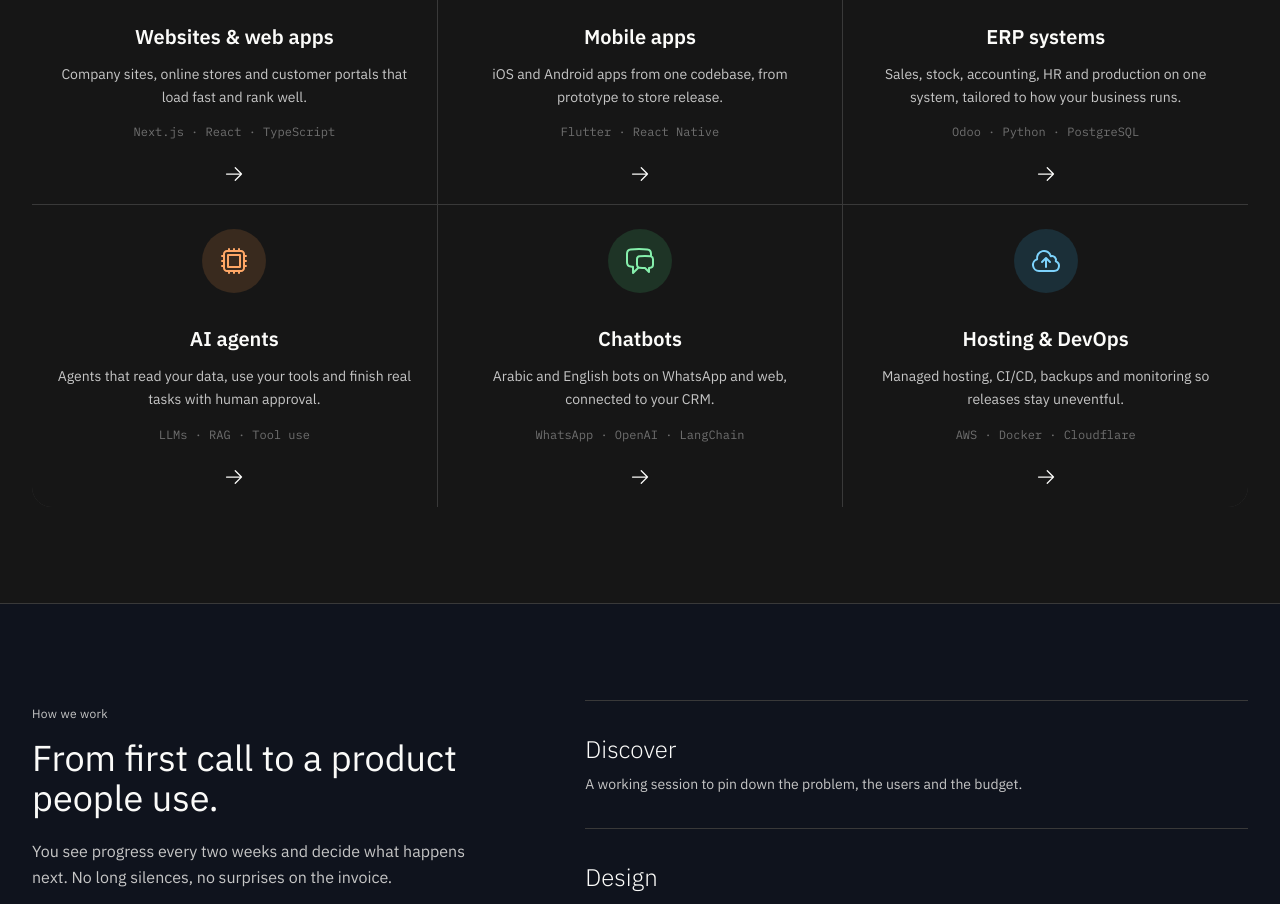
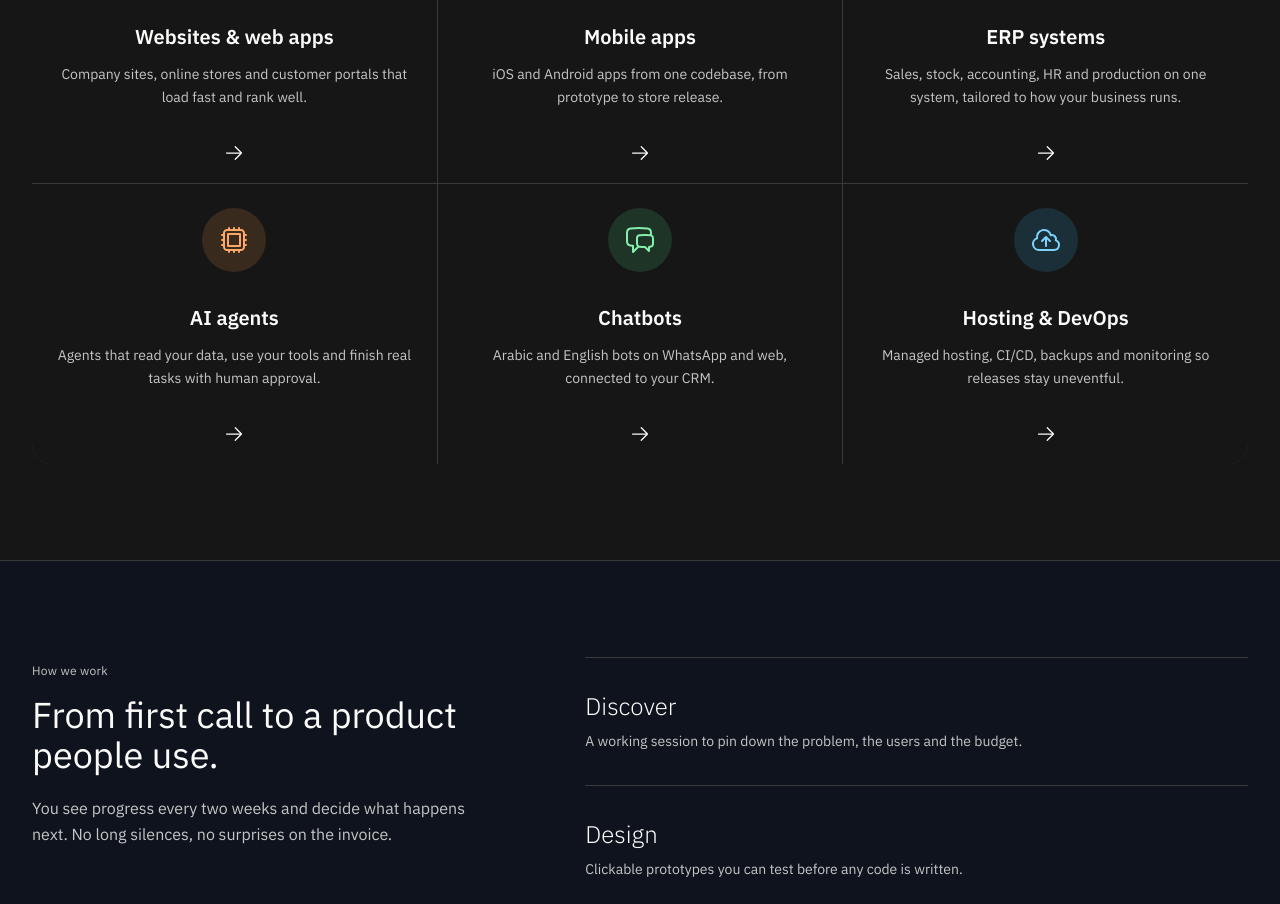
Before and after one commit to SamyShaawat/rowad-for-software-development, a Next.js app: page / in a window 1280 px wide. Shown: the part 1300-2204 px from the top of the page. Built offline with nearby package versions, Linux system fonts and the light colour scheme.

Commit message:
chore: remove tech stack lines from home service tiles

```diff
--- a/src/components/sections/ServicesSection.tsx
+++ b/src/components/sections/ServicesSection.tsx
@@ -17,42 +17,36 @@ const services = [
     Icon: ComputerDesktopIcon,
     name: 'Websites & web apps',
     text: 'Company sites, online stores and customer portals that load fast and rank well.',
-    tech: 'Next.js · React · TypeScript',
   },
   {
     id: 'mobile',
     Icon: DevicePhoneMobileIcon,
     name: 'Mobile apps',
     text: 'iOS and Android apps from one codebase, from prototype to store release.',
-    tech: 'Flutter · React Native',
   },
   {
     id: 'erp',
     Icon: Squares2X2Icon,
     name: 'ERP systems',
     text: 'Sales, stock, accounting, HR and production on one system, tailored to how your business runs.',
-    tech: 'Odoo · Python · PostgreSQL',
   },
   {
     id: 'agents',
     Icon: CpuChipIcon,
     name: 'AI agents',
     text: 'Agents that read your data, use your tools and finish real tasks with human approval.',
-    tech: 'LLMs · RAG · Tool use',
   },
   {
     id: 'chatbot',
     Icon: ChatBubbleLeftRightIcon,
     name: 'Chatbots',
     text: 'Arabic and English bots on WhatsApp and web, connected to your CRM.',
-    tech: 'WhatsApp · OpenAI · LangChain',
   },
   {
     id: 'cloud',
     Icon: CloudArrowUpIcon,
     name: 'Hosting & DevOps',
     text: 'Managed hosting, CI/CD, backups and monitoring so releases stay uneventful.',
-    tech: 'AWS · Docker · Cloudflare',
   },
 ];
 
@@ -73,7 +67,7 @@ export function ServicesSection() {
           </h2>
         </div>
         <ul className="grid gap-px overflow-hidden rounded-2xl bg-slate-200 dark:bg-slate-700 sm:grid-cols-2 lg:grid-cols-3">
-          {services.map(({ id, Icon, name, text, tech }) => (
+          {services.map(({ id, Icon, name, text }) => (
             <li key={id} className="bg-white dark:bg-[#161616]">
               <Link
                 href={`${RouteConstants.SERVICES}#${id}`}
@@ -88,7 +82,6 @@ export function ServicesSection() {
                 <p className="mt-3 text-sm leading-relaxed text-slate-600 dark:text-slate-300">
                   {text}
                 </p>
-                <p className="mt-4 font-mono text-xs text-slate-500">{tech}</p>
                 <ArrowRightIcon className="absolute bottom-5 left-1/2 h-5 w-5 -translate-x-1/2 text-slate-900 transition-transform group-hover:translate-y-0.5 dark:text-white" />
               </Link>
             </li>
```
